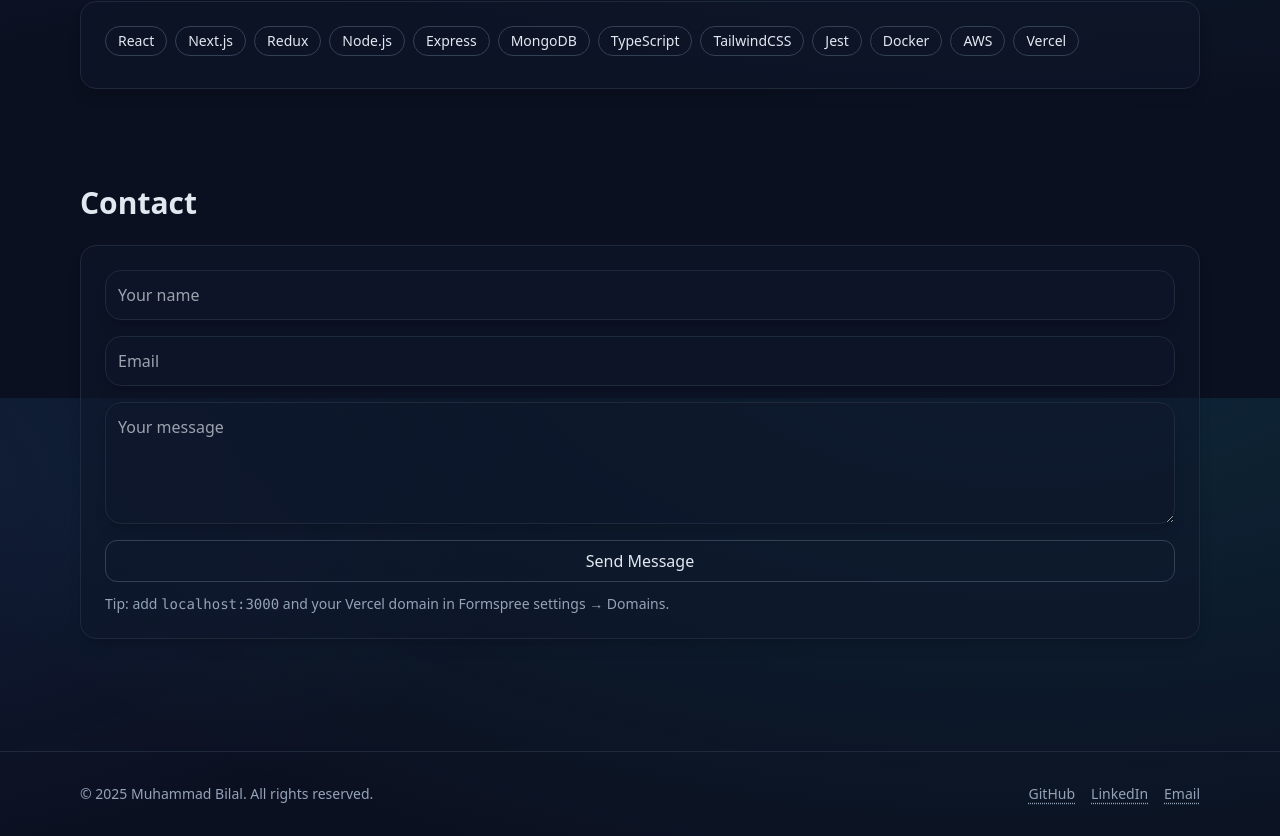
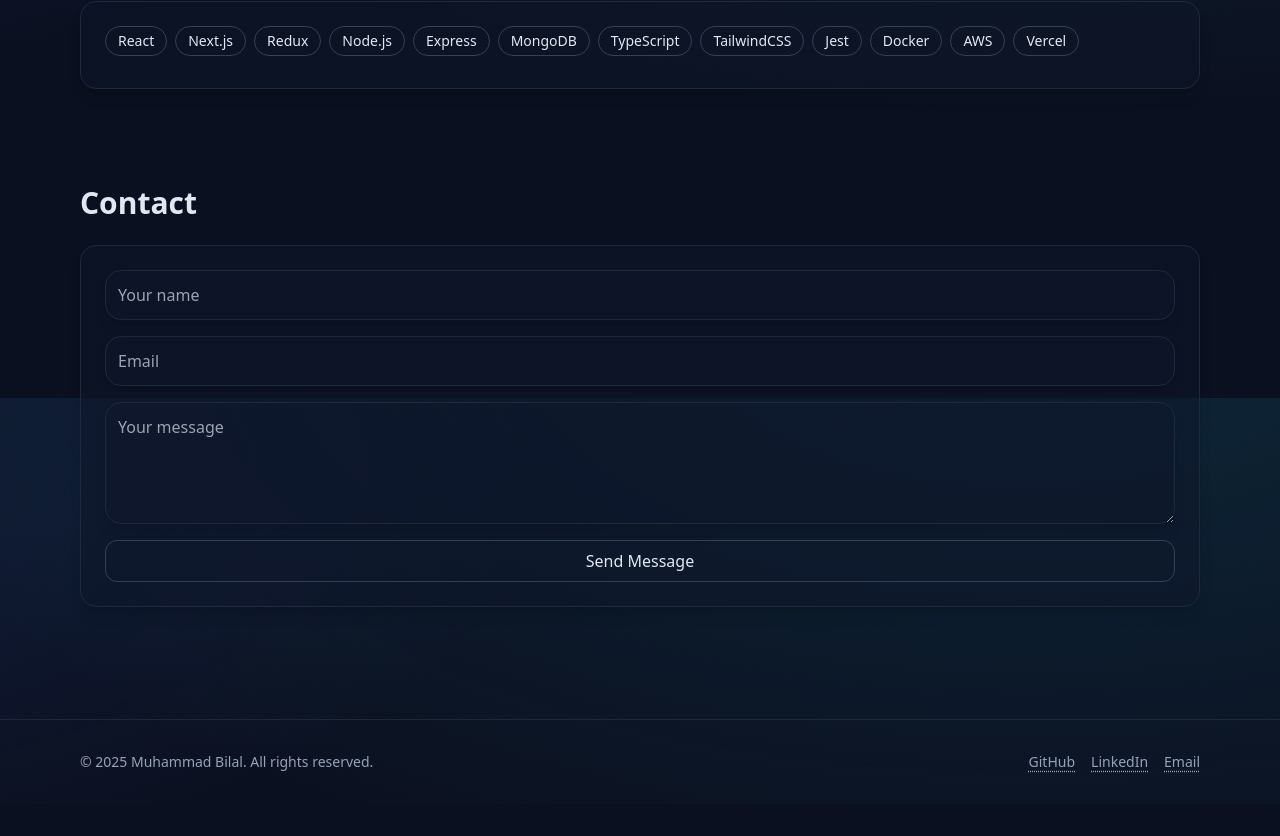
Before and after one commit to bilalnuman/protfolio, a Next.js app: page / in a window 1280 px wide. Shown: the part 2002-2838 px from the top of the page. After the commit the page ends 2806 px from the top, so only its background shows below. Built offline with nearby package versions, Linux system fonts and the light colour scheme.

Commit message:
remove something for contact form

```diff
--- a/components/Contact.js
+++ b/components/Contact.js
@@ -60,9 +60,6 @@ export default function Contact() {
           <p className="text-red-400 mt-3">❌ Something went wrong. Please try again.</p>
         )}
 
-        <p className="text-sm text-slate-400 mt-3">
-          Tip: add <code>localhost:3000</code> and your Vercel domain in Formspree settings → Domains.
-        </p>
       </div>
     </section>
   );
```
